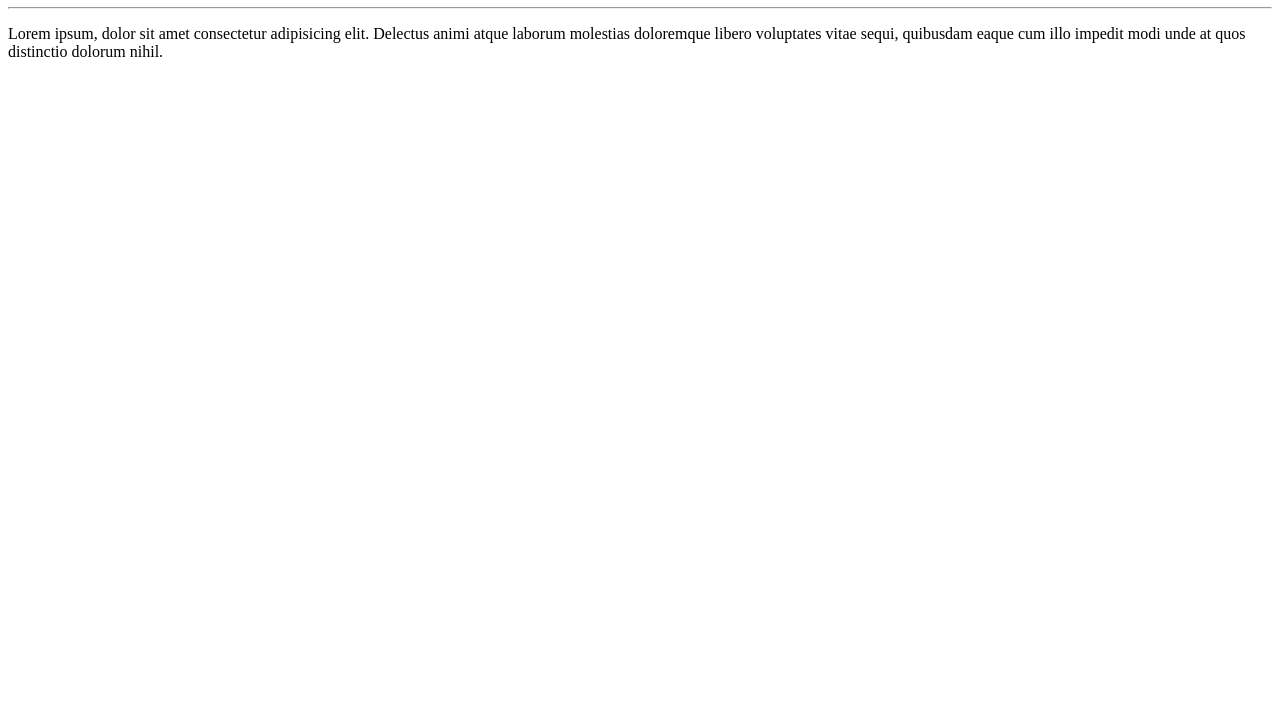
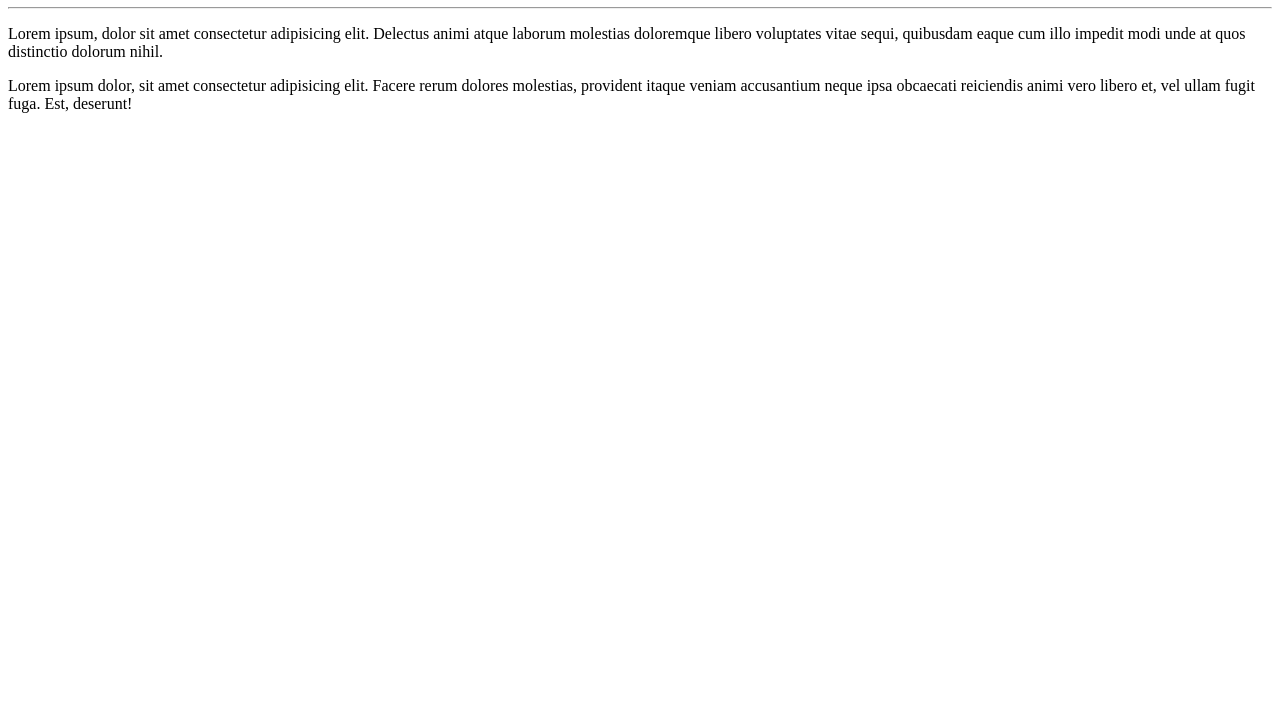
Before and after one commit to MarcoAntonioGritti/Ola-mundo, a plain HTML site: page site-exemplo/index.html in a window 1280 px wide. Shown: the part 73-800 px from the top of the page. Drawn offline with Linux system fonts and the light colour scheme.

Commit message:
adicionei um parágrafo

```diff
--- a/site-exemplo/index.html
+++ b/site-exemplo/index.html
@@ -9,5 +9,6 @@
     <h1>Olá, Mundo!</h1>
     <hr>
     <p>Lorem ipsum, dolor sit amet consectetur adipisicing elit. Delectus animi atque laborum molestias doloremque libero voluptates vitae sequi, quibusdam eaque cum illo impedit modi unde at quos distinctio dolorum nihil.</p>
+    <p>Lorem ipsum dolor, sit amet consectetur adipisicing elit. Facere rerum dolores molestias, provident itaque veniam accusantium neque ipsa obcaecati reiciendis animi vero libero et, vel ullam fugit fuga. Est, deserunt!</p>
 </body>
 </html>
```
